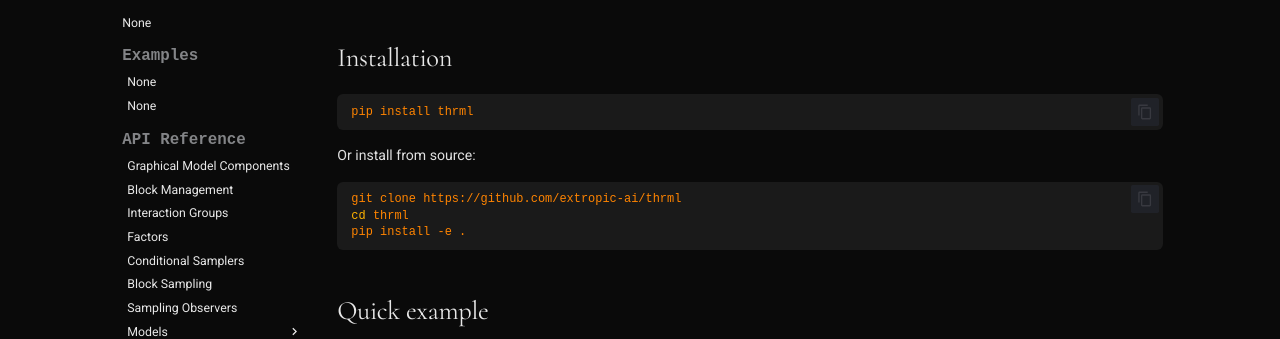
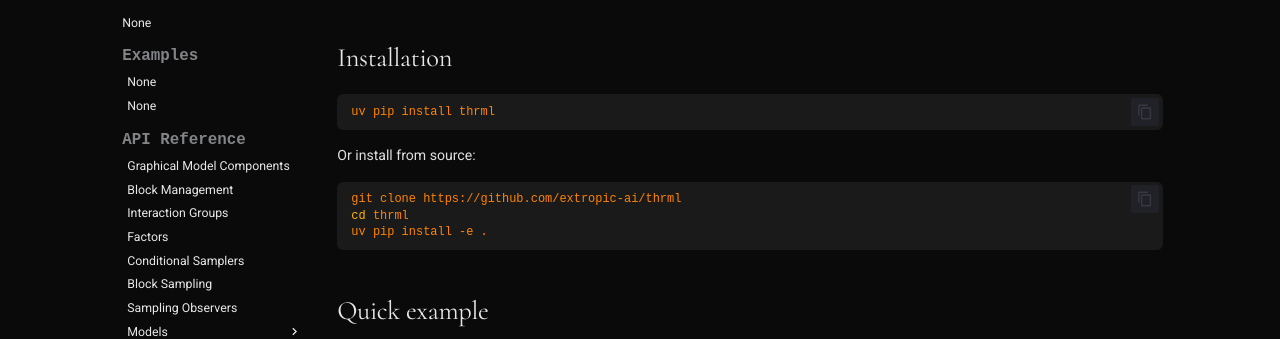
Before and after one commit to extropic-ai/thrml, an MkDocs documentation site: the page built from docs/index.md, in a window 1280 px wide and 900 px high, scrolled down 531 px. Shown: the part 155-494 px from the top of the window. Built offline with MkDocs 1.6.1 and Material for MkDocs 9.7.7, drawn with Linux system fonts in a browser that asks for light colours; some web fonts are replaced; comment, search, counter and statistics services are not loaded.

````diff
--- a/docs/index.md
+++ b/docs/index.md
@@ -19,7 +19,7 @@ Features include:
 ## Installation
 
 ```bash
-pip install thrml
+uv pip install thrml
 ```
 
 Or install from source:
@@ -27,7 +27,7 @@ Or install from source:
 ```bash
 git clone https://github.com/extropic-ai/thrml
 cd thrml
-pip install -e .
+uv pip install -e .
 ```
 
 ## Quick example
````
Also changed, not shown: README.md (+3 -3 lines).
